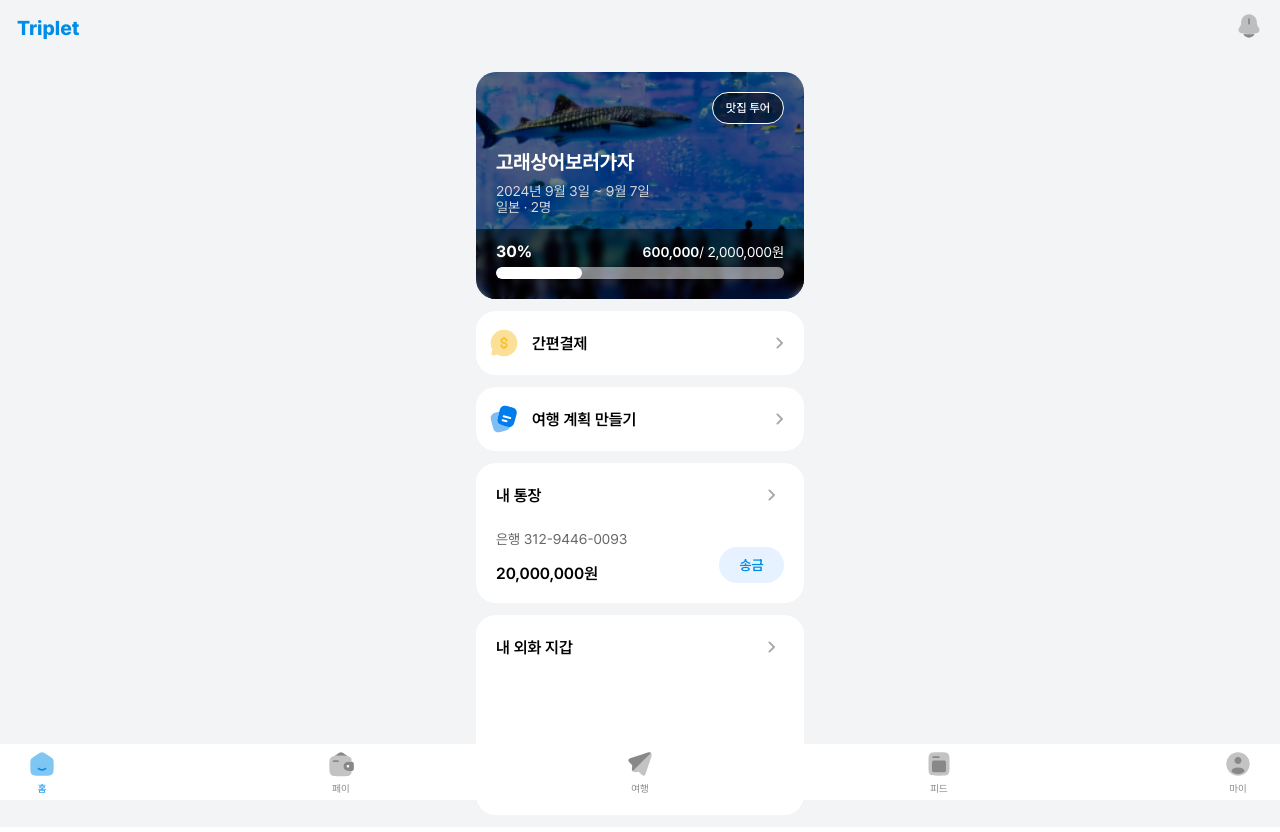
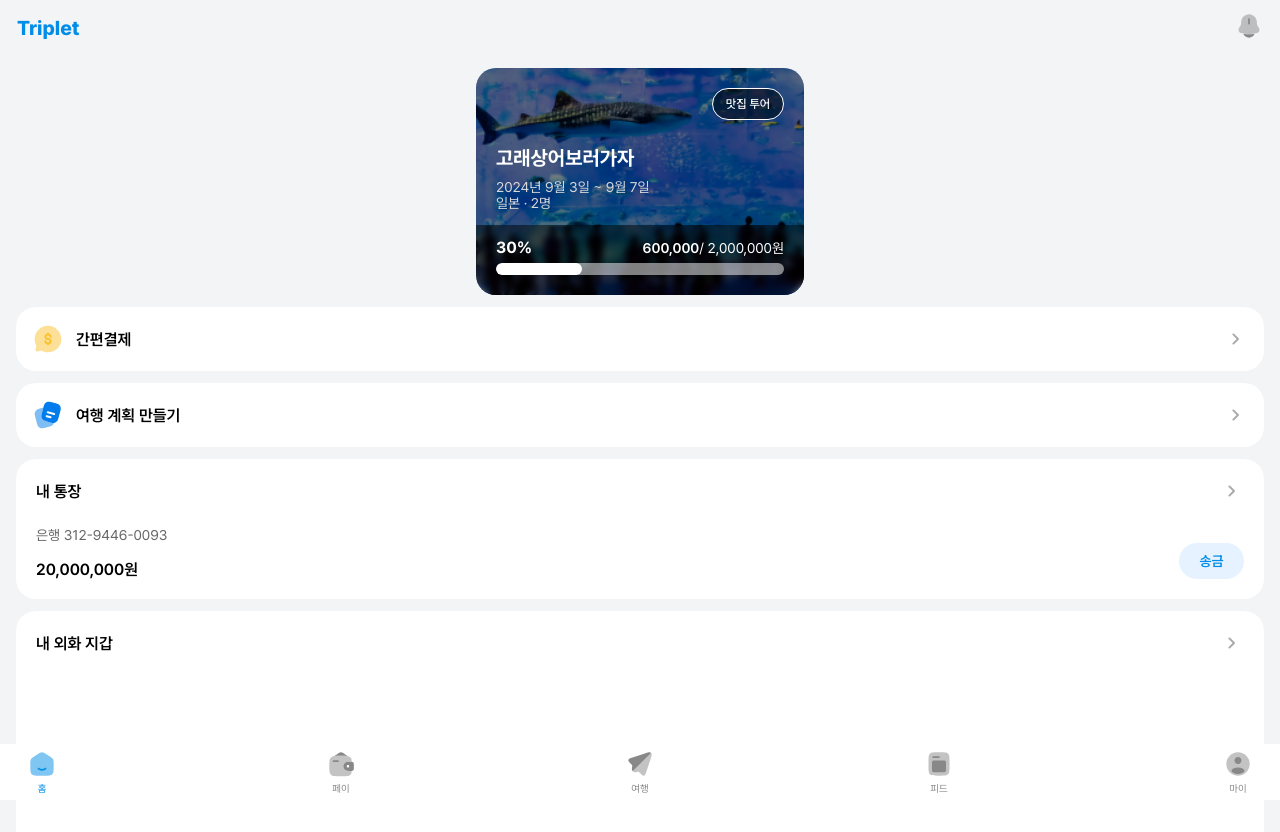
Before and after one commit to lshyunee/Triplet, a React (Create React App) app in the folder triplet/: page / in a window 1280 px wide. Shown: the top 832 px of the page. Built offline with nearby package versions, Linux system fonts and the light colour scheme; a web font is replaced by a local one.

Commit message:
Feat : 전화번호 인증시 에러메세지 출력

```diff
--- a/triplet/src/pages/home/HomePage.tsx
+++ b/triplet/src/pages/home/HomePage.tsx
@@ -17,20 +17,16 @@ import { ReactComponent as UKFlag } from '../../assets/pay/uk.svg';
 import { ReactComponent as SWFlag } from '../../assets/pay/sw.svg';
 import { ReactComponent as CAFlag } from '../../assets/pay/ca.svg';
 
+const MainDiv = styled.div`
+    background-color: #F3F4F6;
+    min-height : 100vh;
+`
 
 const HomeDiv = styled.div`
-    width: 100%;
-    height: 100%;
     display: flex;
     flex-direction: column;
-    align-items: center;
-    background-color: #F3F4F6;
-    padding-top: 60px; /* Header의 높이만큼 패딩을 추가 */
-    margin-top : 12px;
-
-    > * {
-        margin-bottom: 12px;
-    }
+    padding-top: 68px; /* Header의 높이만큼 패딩을 추가 */
+    margin : 0 16px;
 `;
 
 const TitleP = styled.p`
@@ -45,17 +41,17 @@ const LittleTitleDiv = styled.div`
 `;
 
 const LittleDiv = styled.div`
+    width: 100%;
     box-sizing: border-box;
-    width : 328px;
     height : 64px;
     display : flex;
     flex-direction : row;
     background-color : white;
     border-radius : 20px;
     align-items: center;
-    padding-left : 12px;
-    padding-right: 12px;
+    padding : 16px;
     justify-content : space-between;
+    margin-top : 12px;
 
     ${TitleP}{
         margin-left: 12px;
@@ -63,11 +59,10 @@ const LittleDiv = styled.div`
 `
 
 const TitleDiv = styled.div`
+    height : 24px;
     display: flex;
     align-items: center;
     justify-content: space-between;
-margin: 0 20px;
-padding-top: 20px;
 `;
 
 const DetailP = styled.p`
@@ -77,30 +72,23 @@ const DetailP = styled.p`
 `;
 
 const LargeDiv = styled.div`
-    width : 328px;
     height : 200px;
     background-color: #ffffff;
     border-radius: 20px;
-    margin: 0 16px;
-    margin-bottom: 12px;
     display: flex;
     flex-direction: column;
-
-    ${TitleP}{
-        margin-top : 0px;
-        margin-bottom : 0px;
-    }
-
+    padding : 20px;
+    margin-bottom : 32px;
 `;
 
 const Card = styled.div`
-    width : 328px;
     background-color: #ffffff;
     border-radius: 20px;
-    margin: 0 16px;
     margin-bottom: 12px;
+    padding : 20px;
     display: flex;
     flex-direction: column;
+    margin-top : 12px;
 `;
 
 const CardTitle = styled.span`
@@ -112,15 +100,12 @@ const CardTitleArea = styled.div`
     display: flex;
     align-items: center;
     justify-content: space-between;
-margin: 0 20px;
-padding-top: 20px;
 `;
 
 const CardCaption = styled.span`
     font-size: 14px;
     font-weight: 400;
     color: #666666;
-margin: 0 20px;
     padding-top: 24px;
 `;
 
@@ -144,8 +129,6 @@ border-radius: 50px;
 const ButtonArea = styled.div`
     display: flex;
     justify-content: space-between;
-margin: 0 20px;
-padding-bottom: 20px;
 `;
 
 const HomePage = () => {
@@ -157,7 +140,7 @@ const HomePage = () => {
     }, [])
 
     return (
-        <>
+        <MainDiv>
             <Header/>
             <HomeDiv>
                 <TravelCard/>
@@ -193,7 +176,7 @@ const HomePage = () => {
                     </TitleDiv>
                 </LargeDiv>
             </HomeDiv>
-        </>
+        </MainDiv>
     );
 };
 
--- a/triplet/src/pages/mypage/MyInfoEditPage.tsx
+++ b/triplet/src/pages/mypage/MyInfoEditPage.tsx
@@ -1,6 +1,8 @@
 import React, {useState, useEffect} from 'react';
 import BackHeader from '../../components/header/BackHeader';
 import styled from 'styled-components';
+
+import ErrorModal from '../../components/modal/ErrorModal';
 
 import useAxios from '../../hooks/useAxios';
 import useInput from '../../hooks/useInput';
@@ -135,23 +137,29 @@ const MyInfoEditPage = () => {
     const [ phoneNum, setPhoneNum ] = useState('');
     const [ identificationNum, setIdentificationNum ] = useState('');
 
-    // 전화번호 인증
+      // 주민등록번호
+      useEffect(() => {
+        setIdentificationNum(`${identificationNumFront.value}${identificationNumBack.value}`);
+    }, [identificationNumFront, identificationNumBack])
+
+      // 전화번호 인증
     useEffect(() => {
-        setPhoneNum(`${phoneNumFront}${phoneNumMiddle}${phoneNumBack}`);
+        setPhoneNum(`${phoneNumFront.value}${phoneNumMiddle.value}${phoneNumBack.value}`);
     }, [phoneNumFront, phoneNumMiddle, phoneNumBack])
-
-    // 주민등록번호
-    useEffect(() => {
-        setIdentificationNum(`${identificationNumFront}${identificationNumBack}`);
-    }, [identificationNumFront, identificationNumBack])
 
     const { data: phoneData, error: phoneError, loading: phoneLoading,
         status: phoneStatus, refetch: phoneRefetch }
         = useAxios('/sms/send','POST',{phoneNumber : phoneNum});
 
-    const certificateSend = () => {
-        phoneRefetch();
-    };
+        const certificateSend = () => {
+            console.log("전화번호"+phoneNum);
+            phoneRefetch();
+            if(phoneStatus===400){
+                console.log(phoneData);
+                setErrorMsg(phoneData.message);
+                isErrorOpen();
+            }
+        };
 
     const { data : smsData, error: smsError, loading: smsLoading,
         status: smsStatus, refetch: smsRefetch}
@@ -182,6 +190,17 @@ const MyInfoEditPage = () => {
         if(isCheck === true){
             editRefetch();
         }
+    }
+
+    const [ isError, setIsError ] = useState(false);
+    const [ errorMsg, setErrorMsg ] = useState('');
+
+    const isErrorOpen = () => {
+        setIsError(true);
+    }
+
+    const closeError = () => {
+        setIsError(false);
     }
 
     return (
@@ -224,6 +243,7 @@ const MyInfoEditPage = () => {
                     <ConfirmBtn onClick={myInfoEdit}>수정 완료</ConfirmBtn>
                 </InputDiv>
             </EntireDiv>
+            <ErrorModal isOpen={isError} onClose={closeError} msg={errorMsg}></ErrorModal>
         </>
     );
 };
--- a/triplet/src/pages/user/login/LoginPage.tsx
+++ b/triplet/src/pages/user/login/LoginPage.tsx
@@ -137,8 +137,6 @@ const LoginPage = () => {
         naverRefetch(); // 클릭 시 요청 재시도
     };
 
-    const [ errorMsg, setErrorMsg ] = useState('');
-
     // 로그인 상태 변경 시 처리
     useEffect(() => {
         if (loginStatus === 200) {
@@ -147,7 +145,9 @@ const LoginPage = () => {
         }
     }, [loginStatus, dispatch, navigate]);
 
+    // 에러 모달
     const [ isError, setIsError ] = useState(false);
+    const [ errorMsg, setErrorMsg ] = useState('');
 
     const isErrorOpen = () => {
         setIsError(true);
--- a/triplet/src/pages/user/signup/SignupPage.tsx
+++ b/triplet/src/pages/user/signup/SignupPage.tsx
@@ -5,6 +5,7 @@ import { useDispatch } from 'react-redux';
 import useAxios from '../../../hooks/useAxios';
 import useInput from '../../../hooks/useInput';
 import BackHeader from '../../../components/header/BackHeader';
+import ErrorModal from '../../../components/modal/ErrorModal';
 
 const HowP = styled.p`
     font-size : 12px;
@@ -74,7 +75,6 @@ const CheckDiv = styled.div`
 
     ${StyledInput} {
         margin-bottom: 4px;
-        margin-right : 8px;
     }
 `;
 
@@ -82,11 +82,11 @@ const CheckDiv = styled.div`
 const StyledBtn = styled.button`
     width:74px;
     height:44px;
-    border : 1px solid #008DE7;
+    border : 1px solid ${ (props) => props.disabled ? '#A1A1A1': '#008DE7'};
     border-radius : 10px;
     font-weight: 600;
-    background-color : white;
-    color : #008DE7;
+    background-color : ${ (props) => props.disabled ? '#A1A1A1' : 'white'};
+    color : ${ (props) => props.disabled ? 'white' : '#008DE7'};
     flex-shrink: 0;
     margin-left : 8px;
 `;
@@ -175,27 +175,17 @@ const SignupPage = () => {
     const idDuplicationCheck = () => {
         // 중복 체크 요청을 실행하기 위해 refetch 호출
         duplicatedRefetch();
+        setIsDuplicated(duplicatedData.data.isDuplicated);
     };
 
+      // 주민등록번호
     useEffect(() => {
-        // 상태 업데이트를 불필요하게 반복하지 않도록, 명확한 조건 설정
-        if (duplicatedStatus === 200 || duplicatedStatus === 401) {
-          // 상태를 이미 업데이트한 경우 중복 호출 방지
-          if (isDuplicated !== duplicatedData.isDuplicated) {
-            setIsDuplicated(duplicatedData.isDuplicated);
-          }
-        }
-        // 의존성 배열에서 duplicatedData를 제외하여 불필요한 상태 변경 방지
-      }, [duplicatedStatus]); // duplicatedStatus만 의존성 배열에 포함
-
-      // 주민등록번호
-      useEffect(() => {
-        setIdentificationNum(`${identificationNumFront}${identificationNumBack}`);
+        setIdentificationNum(`${identificationNumFront.value}${identificationNumBack.value}`);
     }, [identificationNumFront, identificationNumBack])
 
       // 전화번호 인증
     useEffect(() => {
-        setPhoneNum(`${phoneNumFront}${phoneNumMiddle}${phoneNumBack}`);
+        setPhoneNum(`${phoneNumFront.value}${phoneNumMiddle.value}${phoneNumBack.value}`);
     }, [phoneNumFront, phoneNumMiddle, phoneNumBack])
 
     const { data: phoneData, error: phoneError, loading: phoneLoading,
@@ -203,7 +193,16 @@ const SignupPage = () => {
         = useAxios('/sms/send','POST',{phoneNumber : phoneNum});
 
     const certificateSend = () => {
+        console.log("전화번호"+phoneNum);
         phoneRefetch();
+        if(phoneStatus===200){
+            console.log(phoneData);
+        }
+        if(phoneStatus===400){
+            console.log(phoneData);
+            setErrorMsg(phoneData.message);
+            isErrorOpen();
+        }
     };
 
     const { data : smsData, error: smsError, loading: smsLoading,
@@ -213,6 +212,15 @@ const SignupPage = () => {
 
     const certificateCheck = () => {
         smsRefetch();
+        if(smsStatus===400){
+            if(smsData.code==="M0007"){
+                setErrorMsg(smsData.message);
+                isErrorOpen();
+            }else if(smsData.code==="M0014"){
+                setErrorMsg(smsData.message);
+                isErrorOpen();
+            }
+        }
     }
 
     const [ isCheck, setIsCheck ] = useState(false);
@@ -222,6 +230,17 @@ const SignupPage = () => {
             setIsCheck(true);
         }
     }, [smsStatus]);
+
+    const [ isError, setIsError ] = useState(false);
+    const [ errorMsg, setErrorMsg ] = useState('');
+
+    const isErrorOpen = () => {
+        setIsError(true);
+    }
+
+    const closeError = () => {
+        setIsError(false);
+    }
 
     return(
         <div>
@@ -233,7 +252,7 @@ const SignupPage = () => {
                 </ExplainDiv>
                 <CheckDiv>
                     <StyledInput type="text" {...id} />
-                    <StyledBtn onClick={idDuplicationCheck}>중복확인</StyledBtn>
+                    <StyledBtn onClick={idDuplicationCheck} disabled={false}>중복확인</StyledBtn>
                 </CheckDiv>
                 <CheckP>{isDuplicated ? " " : "사용 가능한 아이디입니다."}</CheckP>
                 <ExplainDiv>
@@ -259,18 +278,19 @@ const SignupPage = () => {
                     <StyledInput type="text" {...phoneNumMiddle} disabled={isCheck}/>
                     <NumP>-</NumP>
                     <StyledInput type="text" {...phoneNumBack} disabled={isCheck}/>
-                    <StyledBtn onClick={certificateSend}>인증번호 발송</StyledBtn>
+                    <StyledBtn onClick={certificateSend} disabled={isCheck}>인증번호 발송</StyledBtn>
                 </PhoneDiv>
                 <HowP>인증번호</HowP>
                 <CheckDiv>
-                    <StyledInput type="text" {...certificationNum} />
-                    <StyledBtn onClick={certificateCheck}>확인</StyledBtn>
+                    <StyledInput type="text" {...certificationNum} disabled={isCheck}/>
+                    <StyledBtn onClick={certificateCheck} disabled={isCheck}>확인</StyledBtn>
                 </CheckDiv>
                 <CheckP>인증되었습니다.</CheckP>
                 <ConfirmDiv>
                         <ConfirmBox>회원 가입</ConfirmBox>
                     </ConfirmDiv>
             </InputDiv>
+            <ErrorModal isOpen={isError} onClose={closeError} msg={errorMsg}></ErrorModal>
         </div>
     )
 }
```
Lines whose indentation alone changed are shown as unchanged.
